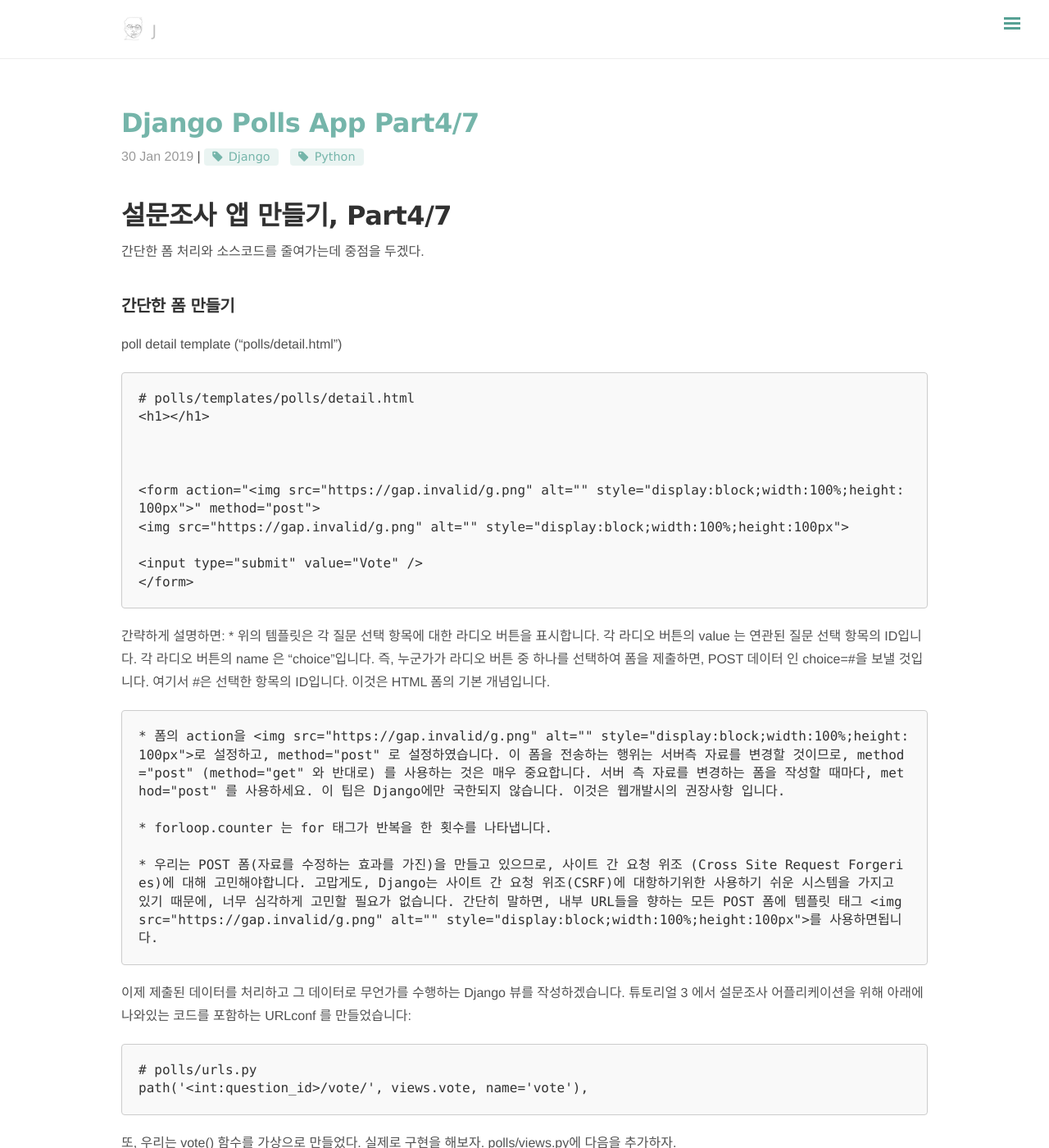
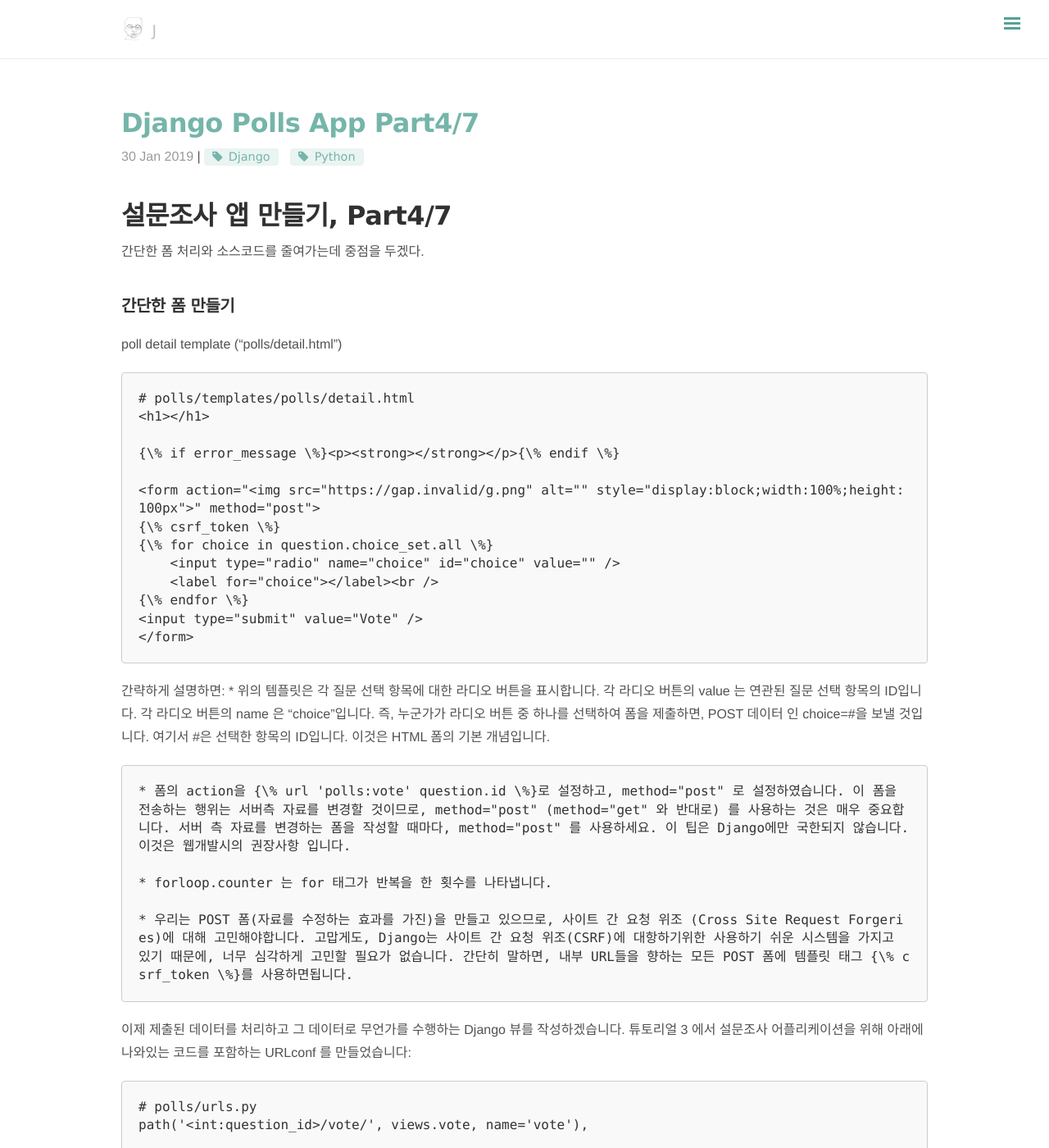
Before and after one commit to JimBae/JimBae.github.io, a Jekyll site: the page built from _posts/django/2019-01-30-django-polls-app-04.md, in a window 1280 px wide and 1400 px high. Shown: the whole window at 82% size. Built offline with Jekyll 4.4.1, drawn with Linux system fonts in a browser that asks for light colours; nearby versions of some CDN libraries; some of the changed text lies outside the part shown.

Commit message:
Debug: post

```diff
--- a/_posts/django/2019-01-30-django-polls-app-04.md
+++ b/_posts/django/2019-01-30-django-polls-app-04.md
@@ -17,14 +17,14 @@ poll detail template ("polls/detail.html")
 # polls/templates/polls/detail.html
 <h1>{{ question.question_text }}</h1>
 
-{% if error_message %}<p><strong>{{ error_message }}</strong></p>{% endif %}
+{\% if error_message \%}<p><strong>{{ error_message }}</strong></p>{\% endif \%}
 
 <form action="{% url 'polls:vote' question.id %}" method="post">
-{% csrf_token %}
-{% for choice in question.choice_set.all %}
+{\% csrf_token \%}
+{\% for choice in question.choice_set.all \%}
     <input type="radio" name="choice" id="choice{{ forloop.counter }}" value="{{ choice.id }}" />
     <label for="choice{{ forloop.counter }}">{{ choice.choice_text }}</label><br />
-{% endfor %}
+{\% endfor \%}
 <input type="submit" value="Vote" />
 </form>
 ~~~
@@ -32,11 +32,11 @@ poll detail template ("polls/detail.html")
 간략하게 설명하면:
     * 위의 템플릿은 각 질문 선택 항목에 대한 라디오 버튼을 표시합니다. 각 라디오 버튼의 value 는 연관된 질문 선택 항목의 ID입니다. 각 라디오 버튼의 name 은 "choice"입니다. 즉, 누군가가 라디오 버튼 중 하나를 선택하여 폼을 제출하면, POST 데이터 인 choice=#을 보낼 것입니다. 여기서 #은 선택한 항목의 ID입니다. 이것은 HTML 폼의 기본 개념입니다.
 
-    * 폼의 action을 {% url 'polls:vote' question.id %}로 설정하고, method="post" 로 설정하였습니다. 이 폼을 전송하는 행위는 서버측 자료를 변경할 것이므로, method="post" (method="get" 와 반대로) 를 사용하는 것은 매우 중요합니다. 서버 측 자료를 변경하는 폼을 작성할 때마다, method="post" 를 사용하세요. 이 팁은 Django에만 국한되지 않습니다. 이것은 웹개발시의 권장사항 입니다.
+    * 폼의 action을 {\% url 'polls:vote' question.id \%}로 설정하고, method="post" 로 설정하였습니다. 이 폼을 전송하는 행위는 서버측 자료를 변경할 것이므로, method="post" (method="get" 와 반대로) 를 사용하는 것은 매우 중요합니다. 서버 측 자료를 변경하는 폼을 작성할 때마다, method="post" 를 사용하세요. 이 팁은 Django에만 국한되지 않습니다. 이것은 웹개발시의 권장사항 입니다.
 
     * forloop.counter 는 for 태그가 반복을 한 횟수를 나타냅니다.
 
-    * 우리는 POST 폼(자료를 수정하는 효과를 가진)을 만들고 있으므로, 사이트 간 요청 위조 (Cross Site Request Forgeries)에 대해 고민해야합니다. 고맙게도, Django는 사이트 간 요청 위조(CSRF)에 대항하기위한 사용하기 쉬운 시스템을 가지고 있기 때문에, 너무 심각하게 고민할 필요가 없습니다. 간단히 말하면, 내부 URL들을 향하는 모든 POST 폼에 템플릿 태그 {% csrf_token %}를 사용하면됩니다.
+    * 우리는 POST 폼(자료를 수정하는 효과를 가진)을 만들고 있으므로, 사이트 간 요청 위조 (Cross Site Request Forgeries)에 대해 고민해야합니다. 고맙게도, Django는 사이트 간 요청 위조(CSRF)에 대항하기위한 사용하기 쉬운 시스템을 가지고 있기 때문에, 너무 심각하게 고민할 필요가 없습니다. 간단히 말하면, 내부 URL들을 향하는 모든 POST 폼에 템플릿 태그 {\% csrf_token \%}를 사용하면됩니다.
 
 이제 제출된 데이터를 처리하고 그 데이터로 무언가를 수행하는 Django 뷰를 작성하겠습니다. 튜토리얼 3 에서 설문조사 어플리케이션을 위해 아래에 나와있는 코드를 포함하는 URLconf 를 만들었습니다:
 
@@ -113,12 +113,12 @@ def results(request, question_id):
 <h1>{{ question.question_text }}</h1>
 
 <ul>
-{% for choice in question.choice_set.all %}
+{\% for choice in question.choice_set.all \%}
     <li>{{ choice.choice_text }} -- {{ choice.votes }} vote{{ choice.votes|pluralize }}</li>
-{% endfor %}
+{\% endfor \%}
 </ul>
 
-<a href="{% url 'polls:detail' question.id %}">Vote again?</a>
+<a href="{\% url 'polls:detail' question.id \%}">Vote again?</a>
 ~~~
 
 이제, 웹브라우저에서 /polls/1/ 페이지로 가서, 투푤르 해보세요. 당신이 투표를 할때마다 값이 반영된 결과 페이지를 볼 수 있을 것이다. 만약 당신이 설문지를 선택하지 않고 폼을 전송했다면, 오류 메시지를 보게 될 것이다.
```
